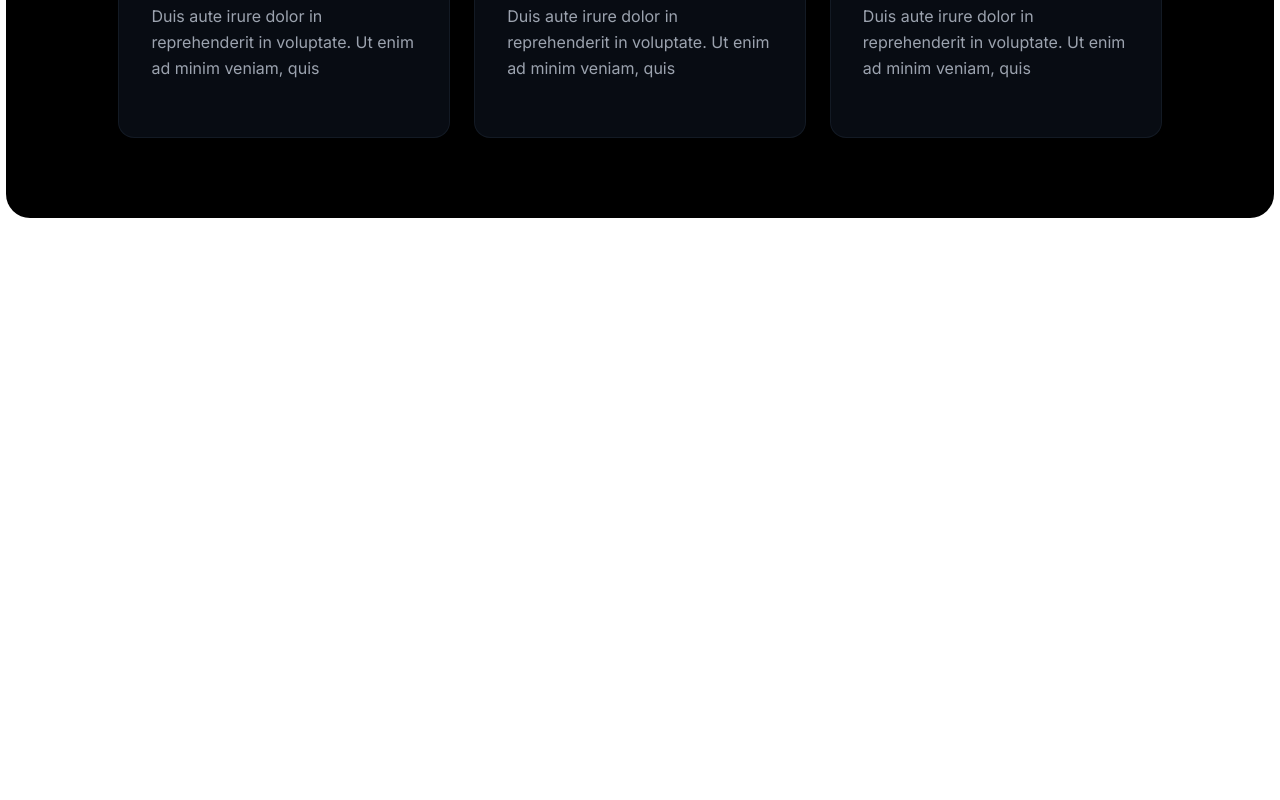
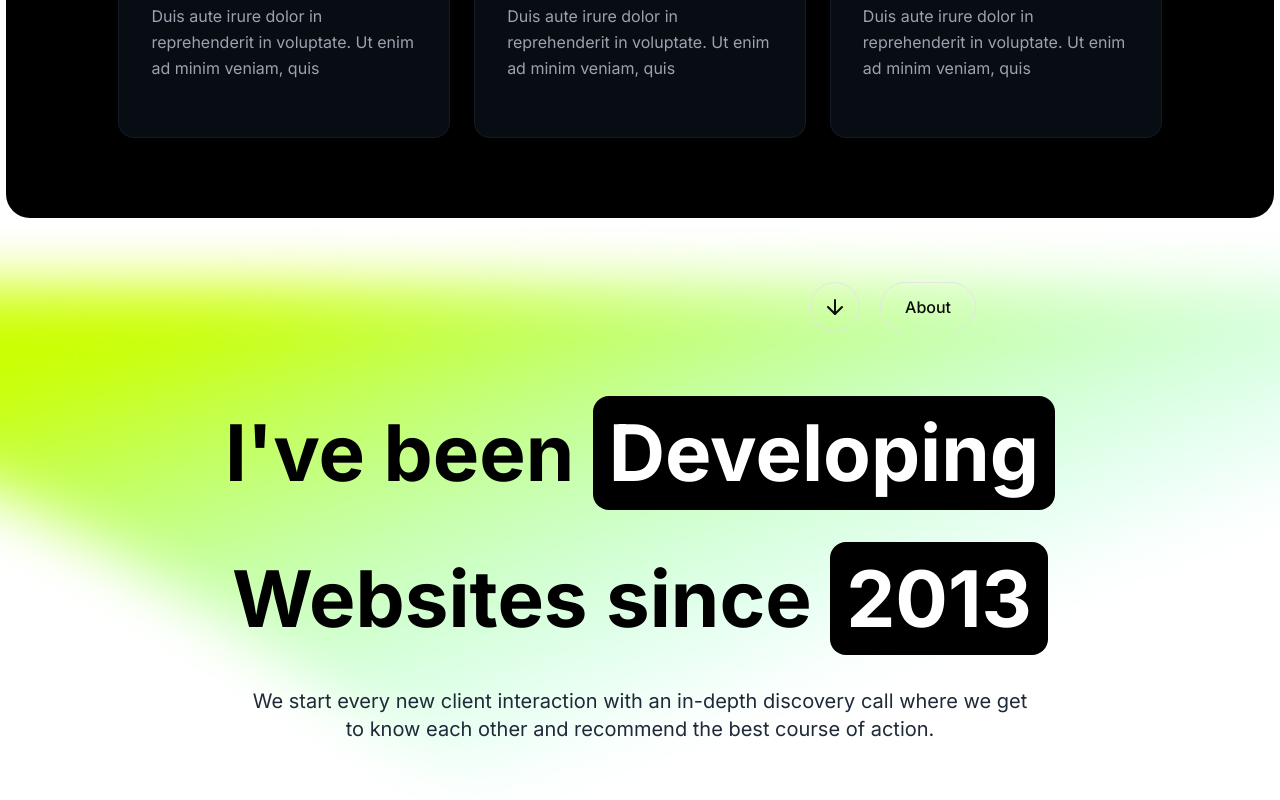
Before and after one commit to Moniruzzaman2525/Develop-Me, a Next.js app: page / in a window 1280 px wide. Shown: the part 1246-2046 px from the top of the page. Before the commit the page ends 1464 px from the top, so only its background shows below. Built offline with nearby package versions, Linux system fonts and the light colour scheme.

Commit message:
about section start

```diff
--- a/app/page.tsx
+++ b/app/page.tsx
@@ -1,4 +1,5 @@
 import Navigation from "@/components/layout/navigation";
+import AboutSection from "@/components/sections/about-section";
 import HeroSection from "@/components/sections/hero-section";
 import SkillsSection from "@/components/sections/skills-section";
 
@@ -8,6 +9,7 @@ export default function Home() {
       <Navigation />
       <HeroSection />
       <SkillsSection />
+      <AboutSection />
     </main>
   )
 }
--- /dev/null
+++ b/components/sections/about-section.tsx
@@ -0,0 +1,44 @@
+import Image from "next/image"
+import { Button } from "@/components/ui/button"
+import { ArrowDown, ChevronLeft } from "lucide-react"
+
+const AboutSection = () => {
+    return (
+        <div className="relative min-h-[90vh] w-full overflow-hidden">
+            <Image src="/about-banner.png" alt="Gradient background" fill className="object-cover" priority />
+
+            <div className="relative z-10 min-h-screen p-8 md:p-12 lg:p-16">
+                <div className="px-60">
+                    <div className="flex justify-end gap-5 items-center mb-16">
+                        <div className="px-3 py-3 border rounded-full">
+                            <ArrowDown className="h-6 w-6" />
+                        </div>
+                        <button
+                            className=" px-6 py-3 rounded-full border font-medium gap-2"
+                        >
+                            About
+                        </button>
+                    </div>
+                </div>
+                <div className="w-full mx-auto text-center mb-20">
+                    <h1 className="text-5xl md:text-[78px] font-[700] text-black leading-tight mb-8">
+                        I've been <span className="bg-black text-white px-4 py-2 rounded-2xl inline-block">Developing</span>
+                    </h1>
+                    <h1 className="text-5xl md:text-[78px] font-[700] text-black leading-tight mb-8">
+                        Websites since <span className="bg-black text-white px-4 py-2 rounded-2xl inline-block">2013</span>
+                    </h1>
+
+                    <p className="text-gray-800 text-lg md:text-xl max-w-full mx-auto leading-relaxed">
+                        We start every new client interaction with an in-depth discovery call where we get
+                        <br />
+                        to know each other and recommend the best course of action.
+                    </p>
+                </div>
+
+
+            </div>
+        </div>
+    )
+}
+
+export default AboutSection
--- a/components/sections/skills-section.tsx
+++ b/components/sections/skills-section.tsx
@@ -43,7 +43,7 @@ const SkillsSection = () => {
     }
     return (
         <section className="bg-[#000000] dark:bg-gray-900 text-white py-20 px-6 w-[99%] rounded-3xl z-20 mx-auto md:px-12 transition-colors duration-300">
-            <div className="max-w-full px-16 mx-auto">
+            <div className="max-w-full md:px-16 mx-auto">
                 <div className="flex flex-col lg:flex-row justify-between items-start mb-16">
                     <div className="animate-fade-in">
                         <div className="flex items-center gap-2 mb-6">
--- /dev/null
+++ b/components/ui/company-badge.tsx
@@ -0,0 +1,29 @@
+"use client"
+
+import { cn } from "@/lib/utils"
+
+interface CompanyBadgeProps {
+  name: string
+  variant: "filled" | "outline"
+  className?: string
+}
+
+export function CompanyBadge({ name, variant, className }: CompanyBadgeProps) {
+  return (
+    <div
+      className={cn(
+        "px-6 py-3 rounded-full text-sm font-medium transition-all duration-300 hover:scale-105 cursor-pointer",
+        "focus:ring-2 focus:ring-offset-2 focus:ring-blue-500",
+        variant === "filled"
+          ? "bg-black dark:bg-white text-white dark:text-black"
+          : "border border-black dark:border-white text-black dark:text-white hover:bg-black hover:text-white dark:hover:bg-white dark:hover:text-black",
+        className,
+      )}
+      tabIndex={0}
+      role="button"
+      aria-label={`${name} company`}
+    >
+      {name}
+    </div>
+  )
+}
```
Also changed, not shown: About me.png (added), public/about-banner.png (added).
